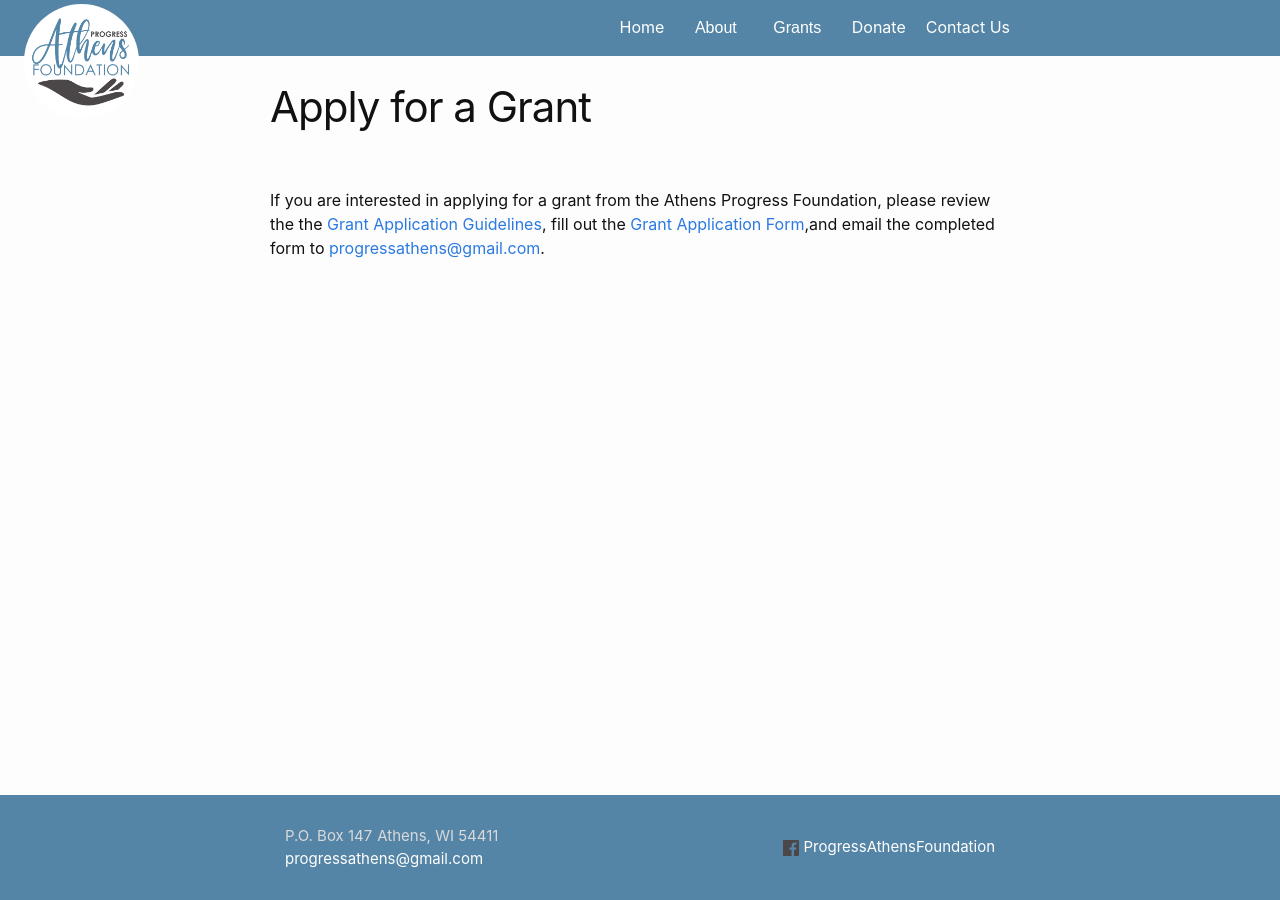
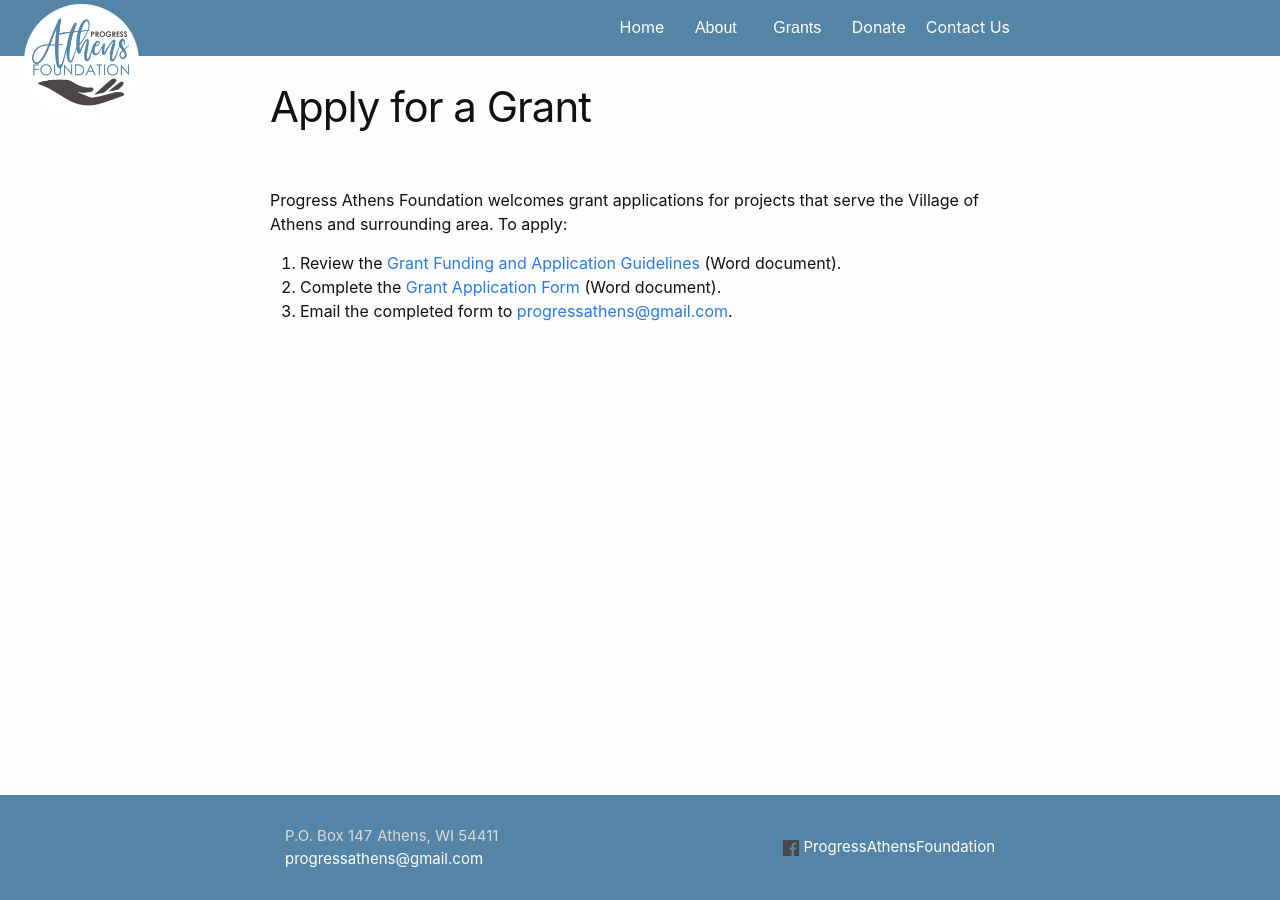
Before and after one commit to helle253/athens-foundation, a Jekyll site: the page built from _grants/apply.md, in a window 1280 px wide. Built offline with Jekyll 4.4.1, drawn with Linux system fonts in a browser that asks for light colours.

Commit message:
add updated documents, update some stuff

```diff
--- a/_grants/apply.md
+++ b/_grants/apply.md
@@ -5,4 +5,8 @@ permalink: /grants/apply/
 order: 0
 ---
 
-If you are interested in applying for a grant from the Athens Progress Foundation, please review the the [Grant Application Guidelines](https://drive.google.com/file/d/1hGIYOg4yT_zIgicczGS1zm31LlZ5X0TX/view?usp=sharing), fill out the [Grant Application Form](https://docs.google.com/document/d/1WDO_XClGcftvQb_Uq87OI9wGE3vyhWZX/edit?usp=sharing&ouid=110162079540613364596&rtpof=true&sd=true),and email the completed form to [{{ site.email }}](mailto:{{ site.email }}).
+Progress Athens Foundation welcomes grant applications for projects that serve the Village of Athens and surrounding area. To apply:
+
+1. Review the [Grant Funding and Application Guidelines]({{ '/assets/files/donor_guidelines.docx' | relative_url }}) (Word document).
+2. Complete the [Grant Application Form]({{ '/assets/files/grant_application.docx' | relative_url }}) (Word document).
+3. Email the completed form to [{{ site.email }}](mailto:{{ site.email }}).
```
Also changed, not shown: _about/annual-irs-form-990.md (+1 -1 lines), donate.md (+7 -1 lines), assets/files/donate_qr_code.jpg (added), 2 other files.
